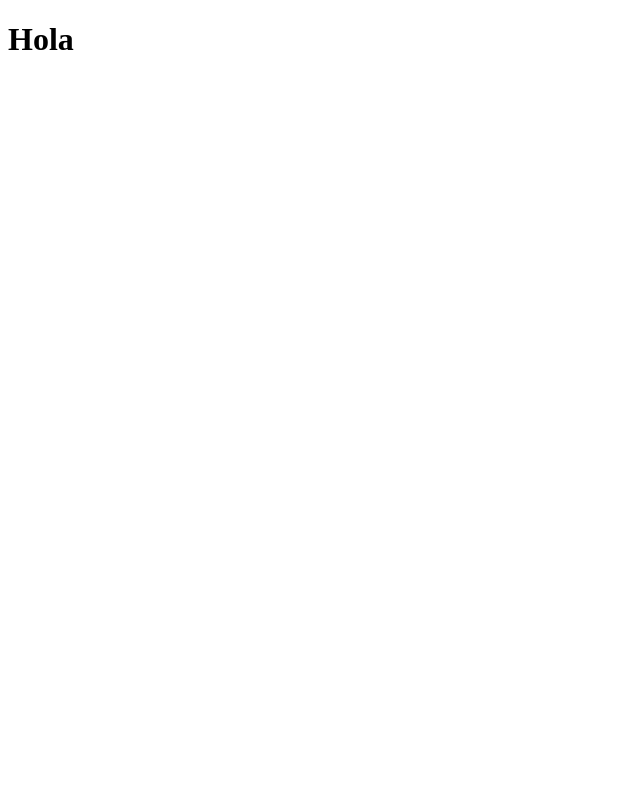
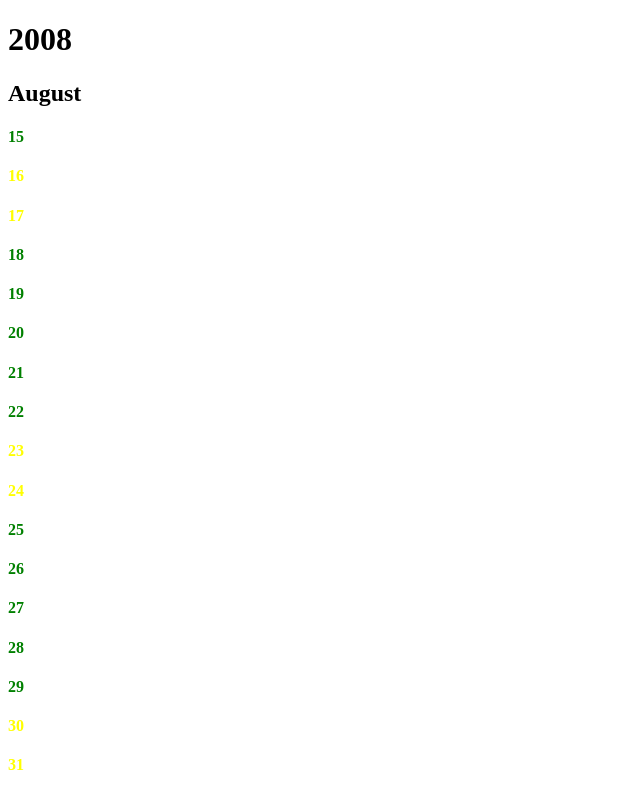
Before and after one commit to aquiles-toruno/calendar, a React app: page / in a window 1280 px wide. Shown: the top 799 px of the page, without its empty margins (0-640 px from the left). Built offline with nearby package versions, Linux system fonts and the light colour scheme.

Commit message:
Components
Getting data from service
render component

```diff
--- a/package.json
+++ b/package.json
@@ -4,6 +4,7 @@
   "description": "Display a calendar according to the given values",
   "main": "index.js",
   "scripts": {
+    "start": "node server.js",
     "test": "echo \"Error: no test specified\" && exit 1"
   },
   "repository": {
--- a/src/components/app.jsx
+++ b/src/components/app.jsx
@@ -2,6 +2,7 @@ import React, { Component } from 'react';
 import ReactDOM from 'react-dom';
 import '../extensions/array.extensions';
 import '../extensions/date.extensions';
+import Calendar from './calendar';
 
 class App extends Component {
     constructor(props) {
@@ -9,7 +10,7 @@ class App extends Component {
     }
 
     render() {
-        return <h1>Hola</h1>
+        return <Calendar />
     }
 }
 
--- /dev/null
+++ b/src/components/calendar.jsx
@@ -0,0 +1,26 @@
+import React, { Component } from 'react';
+import CalendarService from '../services/calendar.service';
+import Year from './year';
+
+export default class Calendar extends Component {
+    constructor(props) {
+        super(props);
+        var startDate = new Date('2008/08/15');
+        var daysToAdd = 30;
+        var endDate = new Date(startDate.valueOf());
+        endDate.setDate(endDate.getDate() + daysToAdd);
+        var objCalendar = new CalendarService(startDate, endDate);
+
+        this.state = {
+            calendarData: objCalendar.getCalendar()
+        }
+    }
+
+    render() {
+        return <div>
+            {this.state.calendarData.map(element => {
+                return <Year key={element.year} yearNumber={element.year} months={element.months} />
+            })}
+        </div>;
+    }
+}
--- /dev/null
+++ b/src/components/day.jsx
@@ -0,0 +1,21 @@
+import React, { Component } from 'react';
+
+export default class Day extends Component {
+    constructor(props) {
+        super(props);
+        this.showDate = this.showDate.bind(this);
+    }
+
+    showDate() {
+        alert(this.props.date);
+    }
+
+    render() {
+        var styles = {
+            color: this.props.isWeekend ? 'yellow' : 'green'
+        }
+        return (
+            <h4 onClick={this.showDate} style={styles}>{this.props.dayNumber}</h4>
+        );
+    }
+}
--- /dev/null
+++ b/src/components/month.jsx
@@ -0,0 +1,21 @@
+import React, { Component } from 'react';
+import Day from './day';
+
+export default class Month extends Component {
+    constructor(props) {
+        super(props);
+    }
+
+    render() {
+        return (
+            <div>
+                <h2>{this.props.monthName}</h2>
+                <div>
+                    {this.props.days.map(element => {
+                        return <Day key={element.number} dayNumber={element.number} date={element.date} isWeekend={element.isWeekend} />
+                    })}
+                </div>
+            </div>
+        );
+    }
+}
--- /dev/null
+++ b/src/components/year.jsx
@@ -0,0 +1,21 @@
+import React, { Component } from 'react';
+import Month from './month';
+
+export default class Year extends Component {
+    constructor(props) {
+        super(props);
+    }
+
+    render() {
+        return (
+            <div>
+                <h1>{this.props.yearNumber}</h1>
+                <div>
+                    {this.props.months.map(element => {
+                        return <Month key={element.month} monthNumber={element.month} monthName={element.name} days={element.days} />
+                    })}
+                </div>
+            </div>
+        );
+    }
+}
--- a/src/services/calendar.service.js
+++ b/src/services/calendar.service.js
@@ -14,8 +14,8 @@ export default class Calendar {
     getDates() {
         var currentDate = new Date(this.initialDate.valueOf());
         do {
-            this.dates.push(new Date(this.initialDate));
-            this.initialDate.setDate(this.initialDate.getDate() + 1);
+            this.dates.push(new Date(currentDate));
+            currentDate.setDate(currentDate.getDate() + 1);
         } while (currentDate < this.endDate);
     }
 
@@ -67,5 +67,7 @@ export default class Calendar {
             return currentValue;
 
         }, this.dates[0]);
+
+        return calendar;
     }
 }
```
